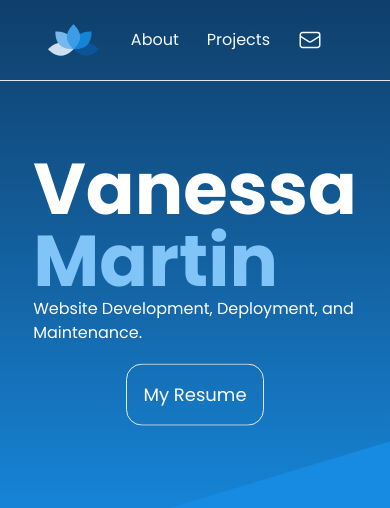
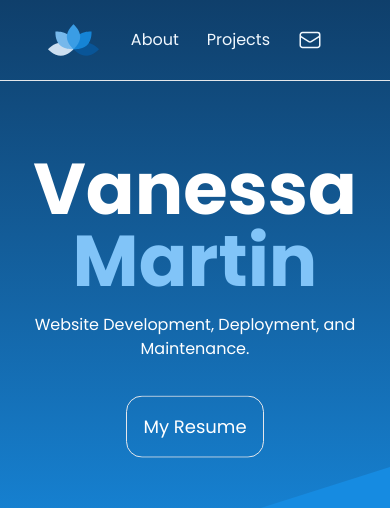
Before and after one commit to vsm1996/2024portfolio, a Next.js app: page / in a window 390 px wide. Shown: the top 508 px of the page. Built offline with nearby package versions, Linux system fonts and the light colour scheme.

Commit message:
Change text spacing/center on mobile

```diff
--- a/app/components/hero/index.tsx
+++ b/app/components/hero/index.tsx
@@ -15,8 +15,8 @@ const Hero = () => {
     <section ref={sectionRef} id='about' className='relative w-full bg-gradient-to-b from-primary-content to-accent-content text-white pb-16 md:pb-12' style={{ clipPath: 'polygon(0 0, 100% 0%, 100% 79%, 0 100%)' }}>
       <Navbar />
       <div className={`opacity-0 px-12 mt-12 pb-16 md:px-24 md:pt-24 md:pb-36 flex flex-col items-center justify-between lg:flex-row  ${isVisible ? `motion-safe:animate-fadeInRight` : ''}`}>
-        <div className='group mt-6 md:m-0'>
-          <h1 className='text-7xl md:w-1/4 md:text-9xl font-bold text-balance'>
+        <div className='group text-center mt-6 lg:m-0 lg:text-left'>
+          <h1 className='text-7xl mb-4 md:w-1/4 md:text-9xl font-bold text-balance'>
             Vanessa
             <span className='text-neutral-content text-balance group-hover:text-gold-base ease-in-out duration-700 group-hover:transition-all'> Martin </span>
           </h1>
@@ -28,7 +28,7 @@ const Hero = () => {
 
             Mission — to explore the intersection of art and technology.</p> */}
 
-        <Link href='/assets/res/vanessa-martin-resume.docx' download="VanessaMartin_Resume.docx" className='p-4 text-lg text-nowrap border rounded-[16px] ease-in-out duration-300 animate-bounce hover:text-gold-base hover:border-current hover:drop-shadow-lg hover:transition-all'>My Resume</Link>
+        <Link href='/assets/res/vanessa-martin-resume.docx' download="VanessaMartin_Resume.docx" className='p-4 text-lg text-nowrap border rounded-[16px] mt-4 lg:mt-0 ease-in-out duration-300 animate-bounce hover:text-gold-base hover:border-current hover:drop-shadow-lg hover:transition-all'>My Resume</Link>
 
 
       </div>
```
